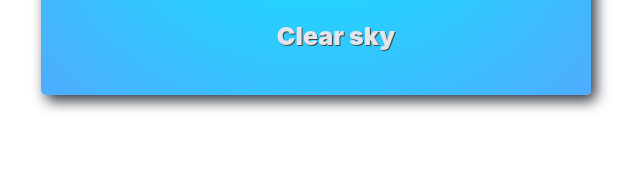
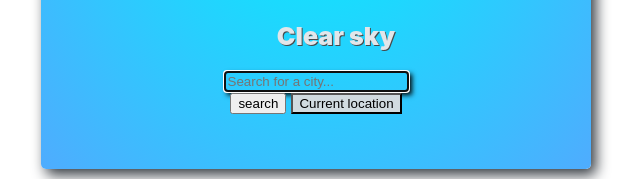
Before and after one commit to ivanaan/ivanareactapp, a React (Create React App) app: page / in a window 1280 px wide. Shown: the part 466-645 px from the top of the page, without its empty margins (324-964 px from the left). Built offline with nearby package versions, Linux system fonts and the light colour scheme; the HTML template or start-up script is replaced by a standard one.

Commit message:
Added Form , Form CSS and App CSS

```diff
--- a/src/App.css
+++ b/src/App.css
@@ -1,38 +1,43 @@
-.App {
+.container {
+  color: #343a40;
+  font-family: -apple-system, BlinkMacSystemFont, "Segoe UI", Roboto, Oxygen,
+    Ubuntu, Cantarell, "Open Sans", "Helvetica Neue", sans-serif;
+}
+.wrapcode {
+  position: relative;
+  background-image: radial-gradient(#00f2fe 0%, #4facfe 100%);
+  background-size: cover;
+  max-width: 500px;
+  margin: auto;
+  margin-top: 15px;
+  padding: 25px;
+  border: none;
+  border-radius: 5px;
+  box-shadow: 5px 6px 14px;
+}
+h2 .mainTemp {
+  color: #23272b;
+}
+.row {
   text-align: center;
 }
-
-.App-logo {
-  height: 40vmin;
-  pointer-events: none;
+#forecastSetup {
+  border-radius: 4px;
+  box-shadow: 3px 3px 5px;
+}
+h1 {
+  margin-bottom: 8px;
+  padding: 0;
 }
 
-@media (prefers-reduced-motion: no-preference) {
-  .App-logo {
-    animation: App-logo-spin infinite 20s linear;
-  }
+h2 #celsius {
+  border: none;
 }
-
-.App-header {
-  background-color: #282c34;
-  min-height: 100vh;
-  display: flex;
-  flex-direction: column;
-  align-items: center;
-  justify-content: center;
-  font-size: calc(10px + 2vmin);
-  color: white;
+h2 #fahrenheit {
+  border: none;
 }
-
-.App-link {
-  color: #61dafb;
+#coder {
+  margin-top: 5px;
+  text-align: center;
+  font-size: 10px;
 }
-
-@keyframes App-logo-spin {
-  from {
-    transform: rotate(0deg);
-  }
-  to {
-    transform: rotate(360deg);
-  }
-}
--- a/src/App.js
+++ b/src/App.js
@@ -1,7 +1,7 @@
 import React from "react";
 import Today from "./Today";
+import Form from "./Form";
 
-import Hello from "./Hello";
 import "./App.css";
 
 export default function App() {
@@ -30,6 +30,7 @@ export default function App() {
             </div>
             <Today />
           </div>
+          <Form />
         </div>
       </div>
     </div>
--- /dev/null
+++ b/src/Form.css
@@ -0,0 +1,16 @@
+#city-input {
+  background-color: transparent;
+  box-shadow: 3px 3px 5px;
+}
+.weather-form form {
+  text-align: center;
+  margin: 15px;
+}
+.btn-dark {
+  margin-right: 5px;
+  margin-bottom: 15px;
+}
+.btn-light {
+  background-color: #d1dbe0;
+  margin-bottom: 15px;
+}
--- /dev/null
+++ b/src/Form.js
@@ -0,0 +1,27 @@
+import React from "react";
+import "./Form.css";
+
+export default function Form() {
+  return (
+    <div className="weather-form">
+      <form className="search-city" id="search-city">
+        <input
+          type="text"
+          placeholder="Search for a city..."
+          className="form-control"
+          id="city-input"
+          autoFocus="on"
+          autoComplete="off"
+        />
+        <br />
+        <input type="submit" value="search" className="btn btn-dark" />
+        <input
+          type="button"
+          value="Current location"
+          className="btn btn-light"
+          id="button"
+        />
+      </form>
+    </div>
+  );
+}
--- a/src/index.css
+++ b/src/index.css
@@ -1,43 +1,4 @@
-.container {
-  color: #343a40;
-  font-family: -apple-system, BlinkMacSystemFont, "Segoe UI", Roboto, Oxygen,
-    Ubuntu, Cantarell, "Open Sans", "Helvetica Neue", sans-serif;
-}
-.wrapcode {
-  position: relative;
-  background-image: radial-gradient(#00f2fe 0%, #4facfe 100%);
-  background-size: cover;
-  max-width: 500px;
-  margin: auto;
-  margin-top: 15px;
-  padding: 25px;
-  border: none;
-  border-radius: 5px;
-  box-shadow: 5px 6px 14px;
-}
-h2 .mainTemp {
-  color: #23272b;
-}
-.row {
+.App {
+  font-family: sans-serif;
   text-align: center;
 }
-#forecastSetup {
-  border-radius: 4px;
-  box-shadow: 3px 3px 5px;
-}
-h1 {
-  margin-bottom: 8px;
-  padding: 0;
-}
-
-h2 #celsius {
-  border: none;
-}
-h2 #fahrenheit {
-  border: none;
-}
-#coder {
-  margin-top: 5px;
-  text-align: center;
-  font-size: 10px;
-}
```
